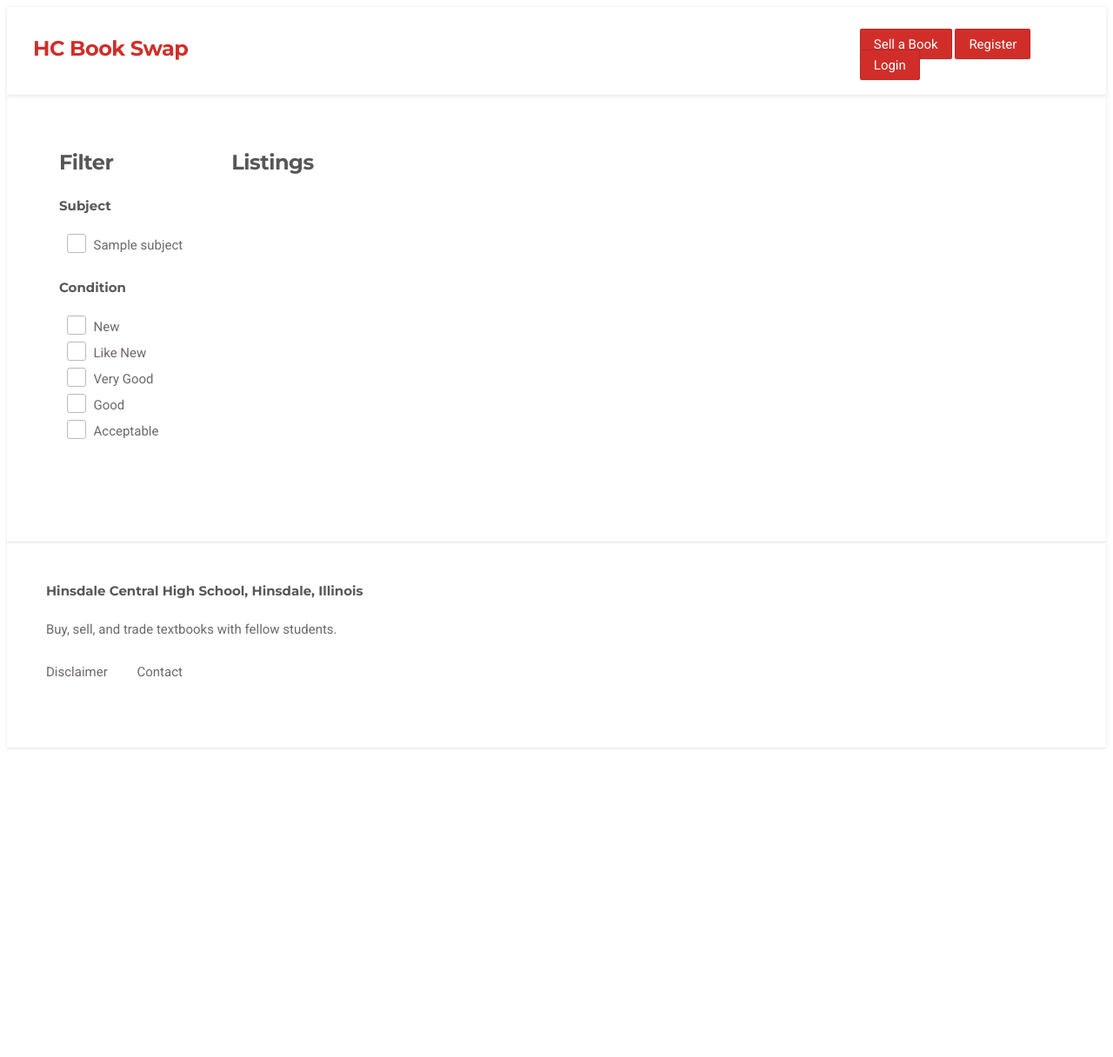
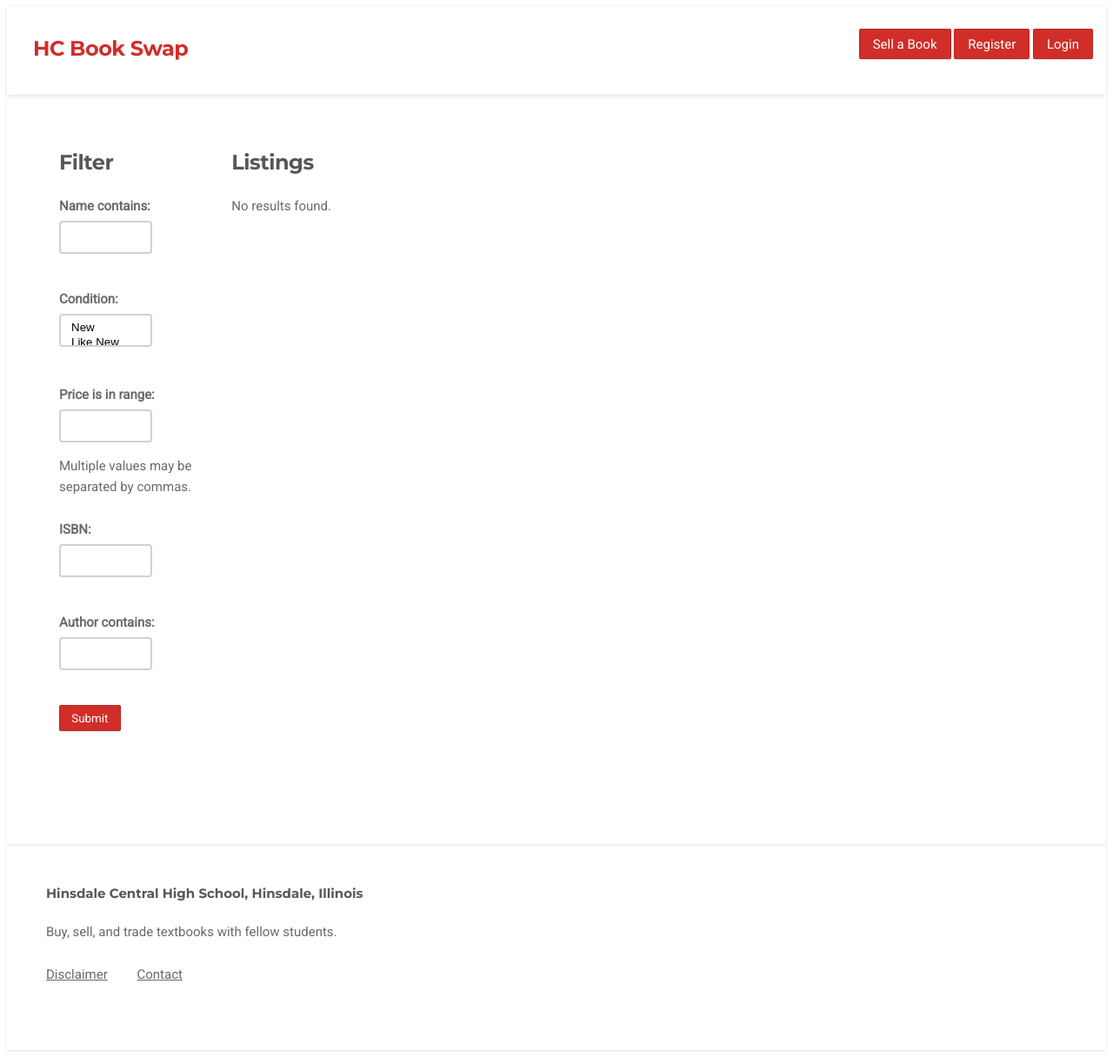
Before and after one commit to somair/hc_book_swap, a Django app: page / in a window 1280 px wide. Shown: the whole page at 87% size. Before the commit the page ends 861 px from the top, so only its background shows below. Run offline with Django 3.2, Linux system fonts and the light colour scheme; tables that the repository leaves empty hold one stand-in row (values such as "Sample post"); parts of the project's set-up code (start-up, migrations or seed data) failed here and were passed over.

Commit message:
filters: Add basic filter functionality with django-filters

```diff
--- /dev/null
+++ b/books/filters.py
@@ -0,0 +1,18 @@
+import django_filters
+from django.conf import settings
+from books.models import Book
+
+class BookFilter(django_filters.FilterSet):
+    isbn = django_filters.CharFilter(max_length=20, label='ISBN')
+    condition = django_filters.MultipleChoiceFilter(choices=settings.CONDITION_CHOICES)
+
+    class Meta:
+        model = Book
+        fields = {
+            'name': ['contains'],
+            'condition': ['exact'],
+            'price': ['range'],
+            'isbn': ['exact'],
+            'author': ['contains']
+        }
+        exclude = ['course', 'thumbnail', 'description', 'listed_by', 'sold', 'submitted']
--- a/books/views.py
+++ b/books/views.py
@@ -6,23 +6,16 @@ from django.core.mail import send_mail
 from django.http import HttpResponse
 from books.models import Book, Subject
 from books.forms import BookForm
+from books.filters import BookFilter
 from books.utils import compose_message
 
 def index(request):
     book_list = Book.objects.filter(sold=False)
-    subject_list = Subject.objects.all()
+    filter = BookFilter(request.GET, queryset=book_list)
     condition_list = (conditions[0] for conditions in settings.CONDITION_CHOICES)
-    paginator = Paginator(book_list, 10)
-    page = request.GET.get('page')
-    try:
-        books = paginator.page(page)
-    except PageNotAnInteger:
-        books = paginator.page(1)
-    except EmptyPage:
-        books = paginator.page(paginator.num_pages)
-    context_dict = {'books': books,
+    context_dict = {'books': book_list,
         'conditions': condition_list,
-        'subjects': subject_list,
+        'filter': filter,
     }
     return render(request, 'books/listings.html', context_dict)
 
--- a/static/css/style.css
+++ b/static/css/style.css
@@ -15,6 +15,13 @@
 .inner-content {
   padding: 3em 1em 5em 1em; }
 
+@media (max-width: 850px) {
+  .content {
+    padding-left: 0.5em;
+    padding-right: 0.5em; }
+
+  .inner-content {
+    padding: 0; } }
 h1, h2, h3, h4, h5, h6 {
   font-family: "Montserrat", "Roboto", Arial, sans-serif !important; }
 
@@ -47,6 +54,12 @@ p, a, span, input[type=submit], li {
   padding: 2em 1em 1em 2em;
   box-shadow: 0px 1px 5px rgba(0, 0, 0, 0.12); }
 
+@media (max-width: 3000px) {
+  .top-menu .top-links {
+    float: right; } }
+@media (max-width: 770px) {
+  .top-links a {
+    line-height: 2.6em; } }
 a.hc-button, input[type=submit], button.hc-button {
   background: #D12E2A;
   border: 1px solid rgba(0, 0, 0, 0.12);
@@ -69,6 +82,11 @@ a.hc-button-disabled {
   a.hc-button-disabled:hover {
     background: #BABABA;
     box-shadow: none; }
+
+.hc-filter input[type=email], .hc-filter input[type=number], .hc-filter input[type=password], .hc-filter input[type=search], .hc-filter input[type=tel], .hc-filter input[type=text], .hc-filter input[type=url], .hc-filter select, .hc-filter textarea {
+  width: 70%; }
+.hc-filter .helptext {
+  display: block; }
 
 .hc-checkbox input[type="checkbox"], #thumbnail-clear_id {
   display: none; }
@@ -111,7 +129,7 @@ a.hc-button-disabled {
 .book-listing {
   box-shadow: 0 1px 8px 1px rgba(0, 0, 0, 0.12);
   margin-top: 1em;
-  padding: 2em 2em 2em 2em; }
+  padding: 1.5em 1.5em 1.5em 1.5em; }
   .book-listing .book-name, .book-listing .book-author {
     display: inline; }
   .book-listing .book-author {
@@ -135,6 +153,7 @@ form.hc-book-form label {
   .two .hc-button {
     line-height: 2.6em; } }
 footer span a {
-  padding-right: 2em; }
+  padding-right: 2em;
+  text-decoration: underline; }
 
 /*# sourceMappingURL=style.css.map */
--- a/static/css/style.scss
+++ b/static/css/style.scss
@@ -27,6 +27,16 @@ $shadow-color: rgba(0,0,0,.12);
 // Inner content styling (under top menu)
 .inner-content{
   padding: 3em 1em 5em 1em;
+}
+
+@media (max-width: 850px) {
+  .content{
+    padding-left: 0.5em;
+    padding-right: 0.5em;
+  }
+  .inner-content{
+    padding: 0;
+  }
 }
 
 // Typography
@@ -67,6 +77,18 @@ p, a, span, input[type=submit], li{
   box-shadow: 0px 1px 5px $shadow-color;
 }
 
+@media (max-width: 3000px) {
+  .top-menu .top-links{
+    float: right;
+  }
+}
+
+@media (max-width: 770px) {
+  .top-links a{
+    line-height: 2.6em;
+  }
+}
+
 // Buttons
 a.hc-button, input[type=submit], button.hc-button{
     background: $primary-color;
@@ -96,6 +118,15 @@ a.hc-button-disabled {
 }
 
 // Index page book listings filter styling
+
+.hc-filter{
+  input[type=email],input[type=number],input[type=password],input[type=search],input[type=tel],input[type=text],,input[type=url],select,textarea{
+    width: 70%;
+  }
+  .helptext{
+    display: block;
+  }
+}
 
 .hc-checkbox input[type="checkbox"], #thumbnail-clear_id{
   display: none;
@@ -143,7 +174,7 @@ a.hc-button-disabled {
 .book-listing{
   box-shadow: 0 1px 8px 1px $shadow-color;
   margin-top: 1em;
-  padding: 2em 2em 2em 2em;
+  padding: 1.5em 1.5em 1.5em 1.5em;
   .book-name, .book-author{
     display: inline;
   }
@@ -184,4 +215,5 @@ form.hc-book-form{
 // Footer styling
 footer span a{
   padding-right: 2em;
+  text-decoration: underline;
 }
--- a/templates/base.html
+++ b/templates/base.html
@@ -11,10 +11,11 @@
     <body>
             <div class="top-menu"> <!-- Start row -->
                 <div class="row">
-                    <div class="nine columns">
+                    <div class="seven columns">
                         <h5 class="title-heading"><a href="{% url 'index' %}">HC Book Swap</a></h5>
                     </div>
-                    <div class="three columns">
+                    <div class="five columns">
+                        <div class="top-links">
                             <a href="{% url 'add_book' %}" class="hc-button">Sell a Book</a>
                             {% if user.is_authenticated %}
                                 <a href="{% url 'my_books' %}" class="hc-button">My Books</a>
@@ -23,6 +24,7 @@
                                 <a href="{% url 'register' %}" class="hc-button">Register</a>
                                 <a href="{% url 'login' %}" class="hc-button">Login</a>
                             {% endif %}
+                        </div>
                     </div>
                 </div>
             </div> <!-- End row -->
--- a/templates/books/listings.html
+++ b/templates/books/listings.html
@@ -5,32 +5,22 @@
 {% block body %}
     <div class="row item-display">
         <!-- Start row -->
-        <div class="two columns">
+        <div class="two columns hc-filter">
             <h5 class="secondary-heading">Filter</h5>
-            <h6 class="secondary-heading">Subject</h6>
-            <form>
-                {% for subject in subjects %}
-                    <label value="{{ subject }}" class="hc-checkbox">
-                        <input type="checkbox"> <span>{{ subject }}</span>
-                        </input>
-                    </label>
-                {% endfor %}
-            </form>
-            <h6 class="secondary-heading">Condition</h6>
-            <form>
-                {% for condition in conditions %}
-                    <label value="{{ condition }}" class="hc-checkbox">
-                        <input type="checkbox"> <span>{{ condition }}</span>
-                        </input>
-                    </label>
-                {% endfor %}
+            <form action="/" method="get">
+                {{ filter.form.as_p }}
+                <input type="submit" />
             </form>
         </div>
         <div class="ten columns">
              <h5 class="secondary-heading">Listings</h5>
-            {% for book in books %}
-                {% include 'books/snippets/listing.html' with book=book public=True %}
-            {% endfor %}
+             {% if filter.qs %}
+                 {% for book in filter.qs %}
+                    {% include 'books/snippets/listing.html' with book=book public=True %}
+                 {% endfor %}
+             {% else %}
+                 <p>No results found.</p>
+             {% endif %}
         </div>
     </div> <!-- End row -->
 
```
Also changed, not shown: known_issues.md (+1 -1 lines), README.md. Lines whose indentation alone changed are shown as unchanged.
